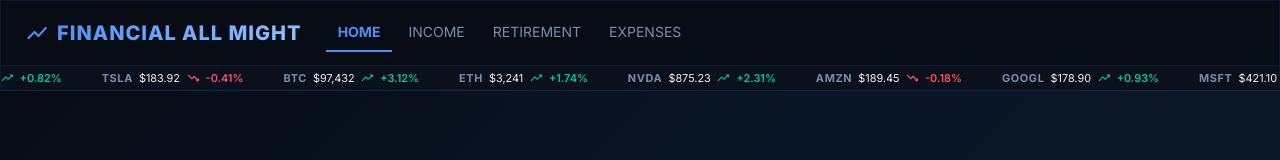
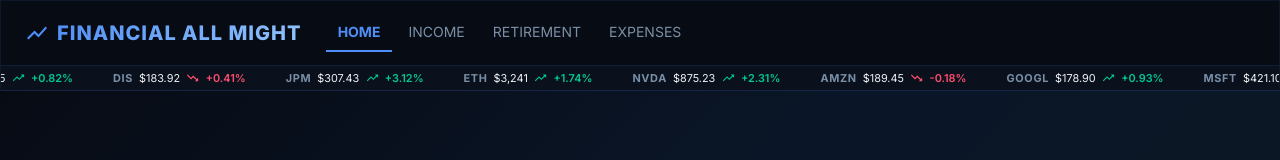
Before and after one commit to josejesusgarciajr/FinancialAllMight, a React (Vite) app: page / in a window 1280 px wide. Shown: the top 160 px of the page. Built offline with nearby package versions, Linux system fonts and the light colour scheme.

Commit message:
Updated stocks banner

```diff
--- a/src/components/Navbar.tsx
+++ b/src/components/Navbar.tsx
@@ -28,10 +28,10 @@ const navLinks = [
 ]
 
 const ticker = [
-    { symbol: 'SPY', price: '547.32', change: '+1.24%', up: true },
+    { symbol: 'FXAIX', price: '251.32', change: '+1.24%', up: true },
     { symbol: 'AAPL', price: '213.45', change: '+0.82%', up: true },
-    { symbol: 'TSLA', price: '183.92', change: '-0.41%', up: false },
-    { symbol: 'BTC', price: '97,432', change: '+3.12%', up: true },
+    { symbol: 'DIS', price: '183.92', change: '+0.41%', up: false },
+    { symbol: 'JPM', price: '307.43', change: '+3.12%', up: true },
     { symbol: 'ETH', price: '3,241', change: '+1.74%', up: true },
     { symbol: 'NVDA', price: '875.23', change: '+2.31%', up: true },
     { symbol: 'AMZN', price: '189.45', change: '-0.18%', up: false },
```
